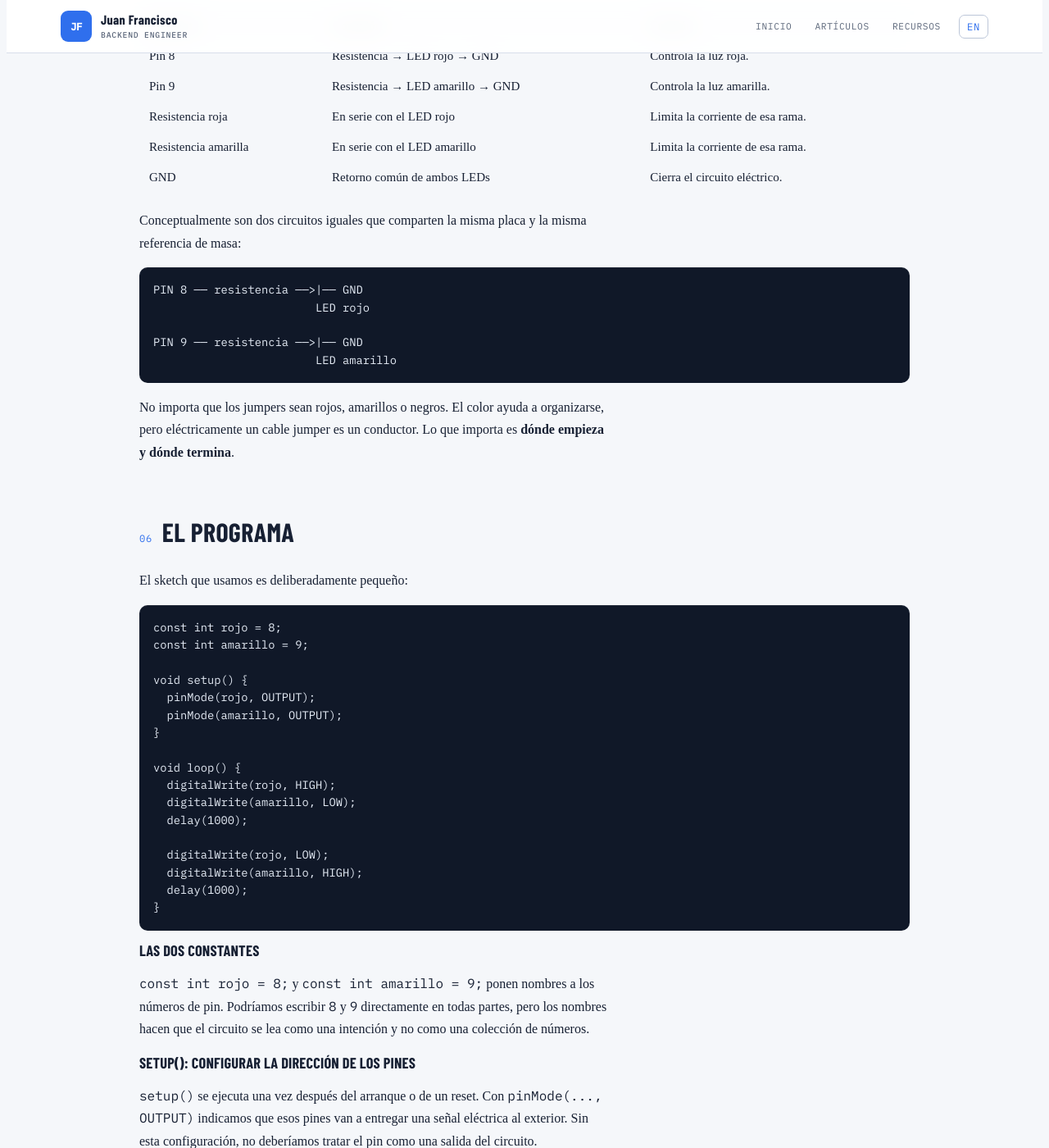
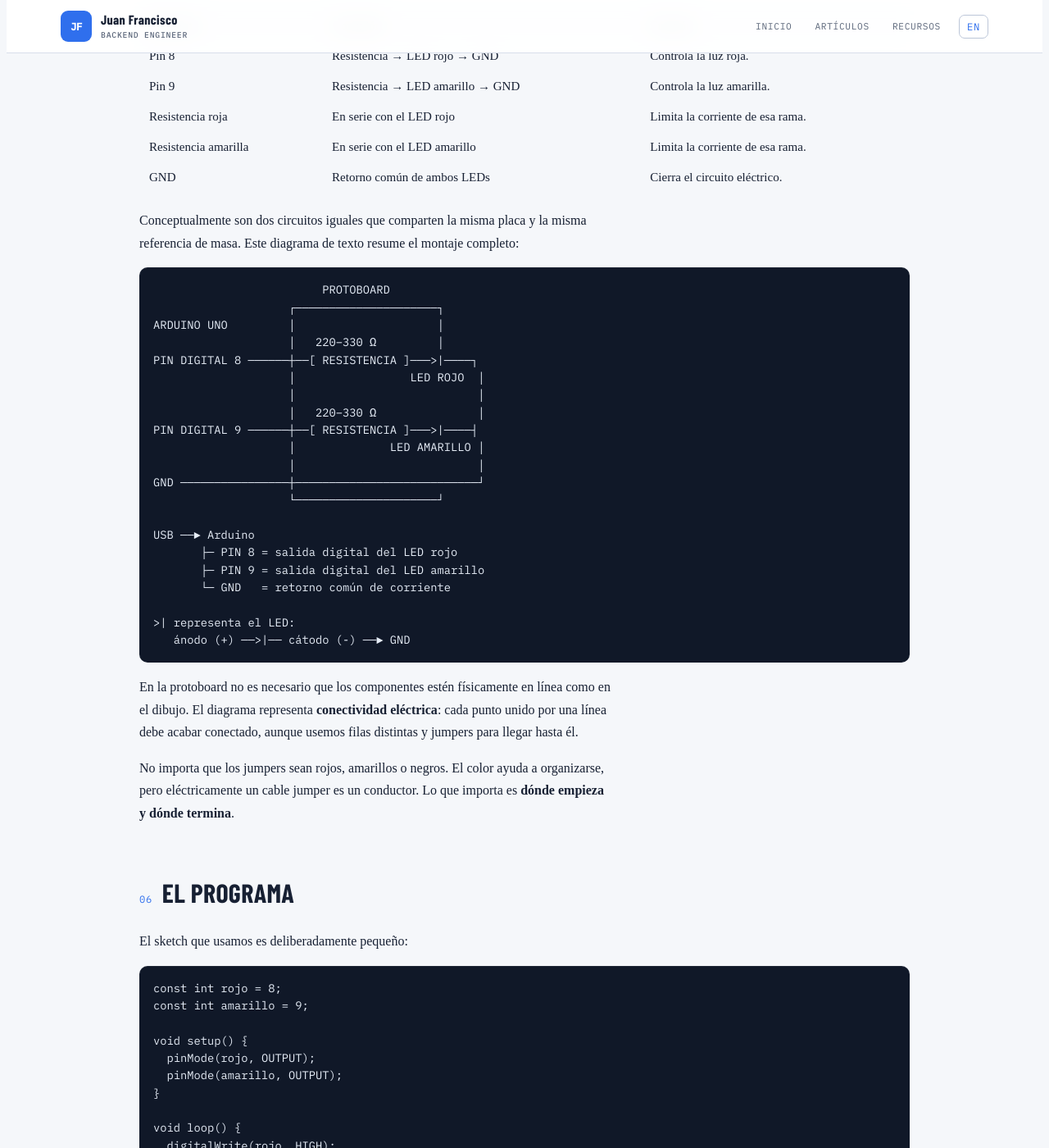
Before and after one commit to juanfranciscofernandezherreros/juanfranciscofernandezherreros.github.io, a Jekyll site: the page built from _posts/2026-09-19-arduino-semaforo-dos-leds-es.html, in a window 1280 px wide and 1400 px high, scrolled down 4328 px. Shown: the whole window at 82% size. Built offline with Jekyll 4.4.1, drawn with Linux system fonts in a browser that asks for light colours.

Commit message:
docs: add detailed text wiring diagram to Arduino traffic light (ES)

```diff
--- a/_posts/2026-09-19-arduino-semaforo-dos-leds-es.html
+++ b/_posts/2026-09-19-arduino-semaforo-dos-leds-es.html
@@ -128,12 +128,29 @@ I ≈ 0,0136 A = 13,6 mA</pre>
 </tbody>
 </table>
 
-<p>Conceptualmente son dos circuitos iguales que comparten la misma placa y la misma referencia de masa:</p>
-<pre>PIN 8 ── resistencia ──>|── GND
-                        LED rojo
+<p>Conceptualmente son dos circuitos iguales que comparten la misma placa y la misma referencia de masa. Este diagrama de texto resume el montaje completo:</p>
+<pre>                         PROTOBOARD
+                    ┌─────────────────────┐
+ARDUINO UNO         │                     │
+                    │   220–330 Ω         │
+PIN DIGITAL 8 ──────┼──[ RESISTENCIA ]───>|────┐
+                    │                 LED ROJO  │
+                    │                           │
+                    │   220–330 Ω               │
+PIN DIGITAL 9 ──────┼──[ RESISTENCIA ]───>|────┤
+                    │              LED AMARILLO │
+                    │                           │
+GND ────────────────┼───────────────────────────┘
+                    └─────────────────────┘
 
-PIN 9 ── resistencia ──>|── GND
-                        LED amarillo</pre>
+USB ──► Arduino
+       ├─ PIN 8 = salida digital del LED rojo
+       ├─ PIN 9 = salida digital del LED amarillo
+       └─ GND   = retorno común de corriente
+
+>| representa el LED:
+   ánodo (+) ──>|── cátodo (-) ──► GND</pre>
+<p>En la protoboard no es necesario que los componentes estén físicamente en línea como en el dibujo. El diagrama representa <strong>conectividad eléctrica</strong>: cada punto unido por una línea debe acabar conectado, aunque usemos filas distintas y jumpers para llegar hasta él.</p>
 
 <p>No importa que los jumpers sean rojos, amarillos o negros. El color ayuda a organizarse, pero eléctricamente un cable jumper es un conductor. Lo que importa es <strong>dónde empieza y dónde termina</strong>.</p>
 </section>
```
